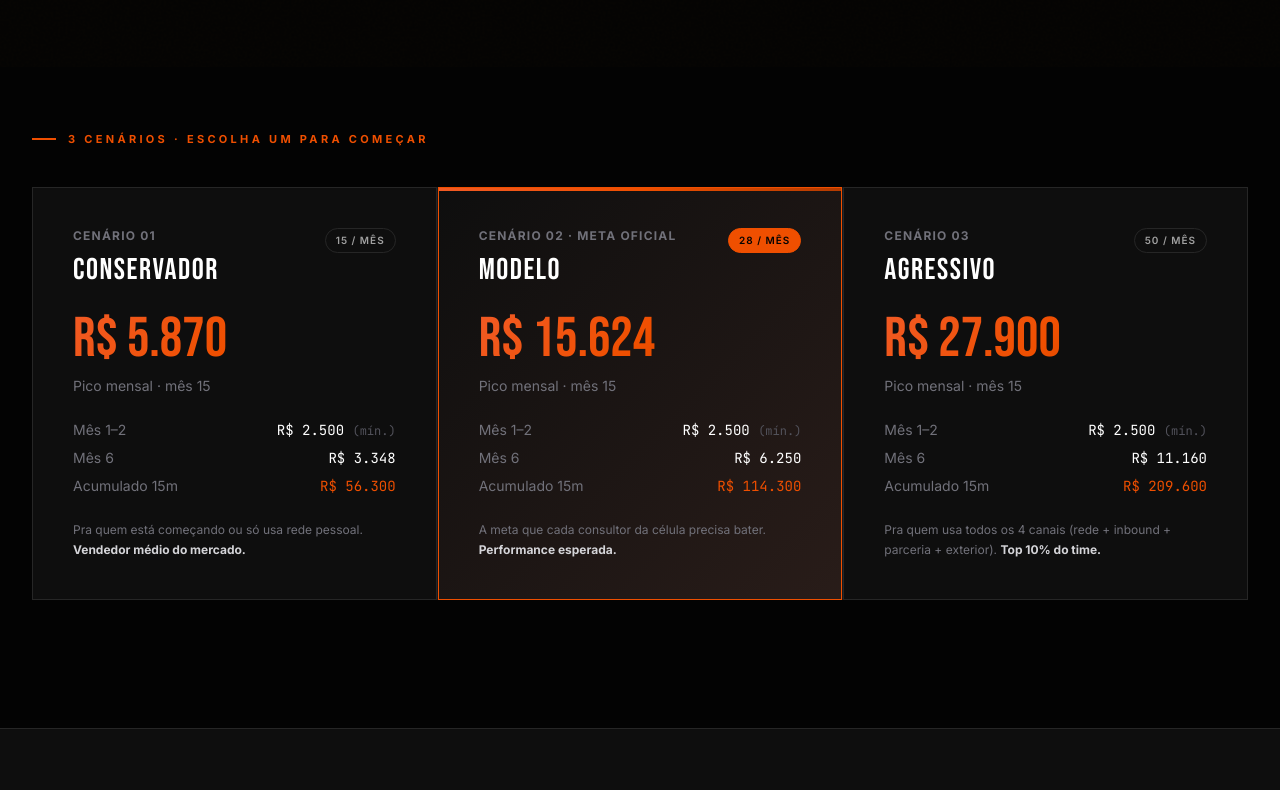
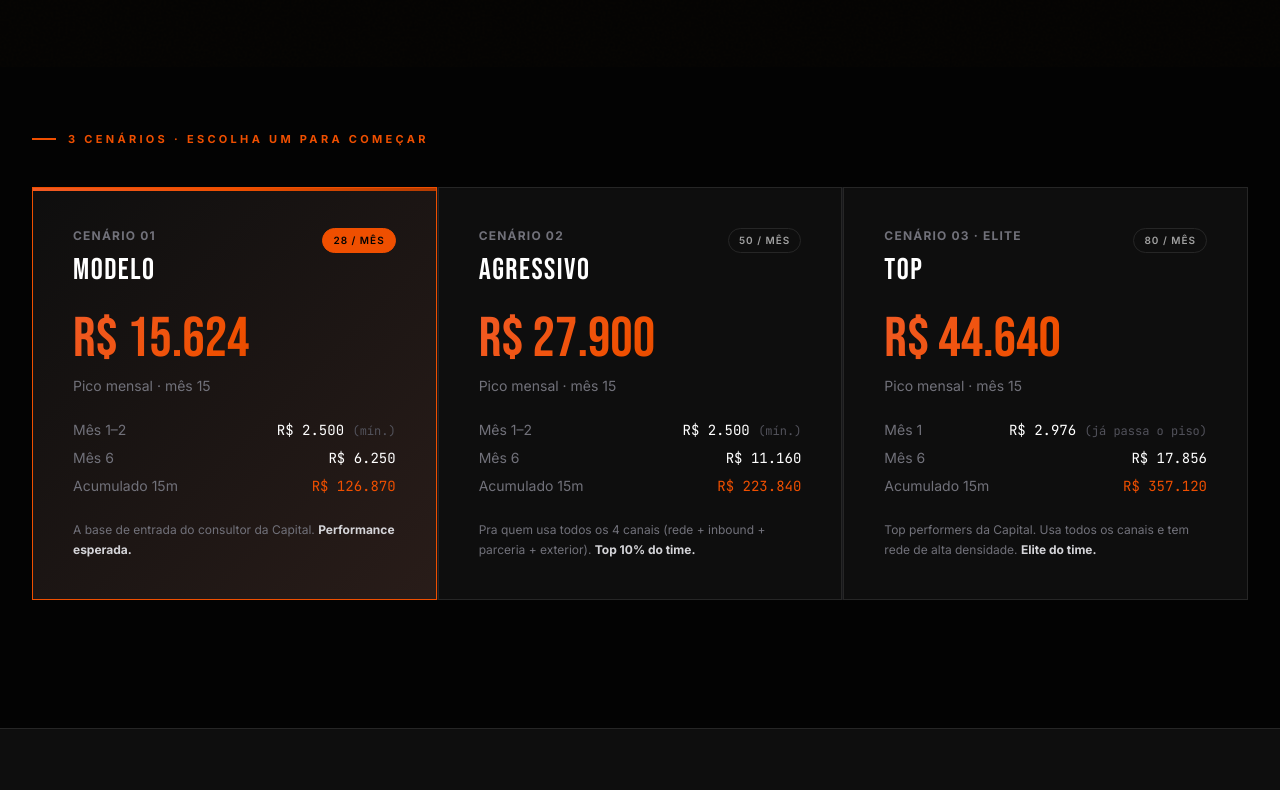
Before and after one commit to pofazze/capital-concreto-dday-14maio, a plain HTML site: page calculadora-ganhos.html in a window 1280 px wide. Shown: the part 437-1227 px from the top of the page. Drawn offline with nearby package versions, Linux system fonts and the light colour scheme.

Commit message:
cenarios: Modelo 28 / Agressivo 50 / Top 80 com valores recalculados pela formula
Co-Authored-By: Claude Opus 4.7 (1M context) <noreply@anthropic.com>

```diff
--- a/calculadora-ganhos.html
+++ b/calculadora-ganhos.html
@@ -274,39 +274,10 @@
     <div class="kicker mb-10">3 Cenários · Escolha um para começar</div>
 
     <div class="grid grid-cols-1 md:grid-cols-3 gap-px bg-zinc-900 mb-16">
-      <div class="card scenario-card p-10" data-contracts="15" data-name="Conservador">
+      <div class="card scenario-card p-10 active" data-contracts="28" data-name="Modelo">
         <div class="flex justify-between items-start mb-6">
           <div>
             <div class="text-xs text-zinc-500 uppercase tracking-widest mb-2 font-bold">Cenário 01</div>
-            <h3 class="display text-3xl tracking-wider">CONSERVADOR</h3>
-          </div>
-          <span class="pill">15 / mês</span>
-        </div>
-        <div class="stat orange-grad mb-2">R$ 5.870</div>
-        <p class="text-zinc-500 text-sm mb-6">Pico mensal · mês 15</p>
-        <div class="space-y-2 text-sm">
-          <div class="flex justify-between">
-            <span class="text-zinc-500">Mês 1–2</span>
-            <span class="mono">R$ 2.500 <span class="text-zinc-600 text-xs">(mín.)</span></span>
-          </div>
-          <div class="flex justify-between">
-            <span class="text-zinc-500">Mês 6</span>
-            <span class="mono">R$ 3.348</span>
-          </div>
-          <div class="flex justify-between">
-            <span class="text-zinc-500">Acumulado 15m</span>
-            <span class="mono orange">R$ 56.300</span>
-          </div>
-        </div>
-        <p class="text-xs text-zinc-500 mt-6 leading-relaxed">
-          Pra quem está começando ou só usa rede pessoal. <strong class="text-zinc-300">Vendedor médio do mercado.</strong>
-        </p>
-      </div>
-
-      <div class="card scenario-card p-10 active" data-contracts="28" data-name="Modelo">
-        <div class="flex justify-between items-start mb-6">
-          <div>
-            <div class="text-xs text-zinc-500 uppercase tracking-widest mb-2 font-bold">Cenário 02 · Meta oficial</div>
             <h3 class="display text-3xl tracking-wider">MODELO</h3>
           </div>
           <span class="pill active">28 / mês</span>
@@ -324,18 +295,18 @@
           </div>
           <div class="flex justify-between">
             <span class="text-zinc-500">Acumulado 15m</span>
-            <span class="mono orange">R$ 114.300</span>
+            <span class="mono orange">R$ 126.870</span>
           </div>
         </div>
         <p class="text-xs text-zinc-500 mt-6 leading-relaxed">
-          A meta que cada consultor da célula precisa bater. <strong class="text-zinc-300">Performance esperada.</strong>
+          A base de entrada do consultor da Capital. <strong class="text-zinc-300">Performance esperada.</strong>
         </p>
       </div>
 
       <div class="card scenario-card p-10" data-contracts="50" data-name="Agressivo">
         <div class="flex justify-between items-start mb-6">
           <div>
-            <div class="text-xs text-zinc-500 uppercase tracking-widest mb-2 font-bold">Cenário 03</div>
+            <div class="text-xs text-zinc-500 uppercase tracking-widest mb-2 font-bold">Cenário 02</div>
             <h3 class="display text-3xl tracking-wider">AGRESSIVO</h3>
           </div>
           <span class="pill">50 / mês</span>
@@ -353,11 +324,40 @@
           </div>
           <div class="flex justify-between">
             <span class="text-zinc-500">Acumulado 15m</span>
-            <span class="mono orange">R$ 209.600</span>
+            <span class="mono orange">R$ 223.840</span>
           </div>
         </div>
         <p class="text-xs text-zinc-500 mt-6 leading-relaxed">
           Pra quem usa todos os 4 canais (rede + inbound + parceria + exterior). <strong class="text-zinc-300">Top 10% do time.</strong>
+        </p>
+      </div>
+
+      <div class="card scenario-card p-10" data-contracts="80" data-name="Top">
+        <div class="flex justify-between items-start mb-6">
+          <div>
+            <div class="text-xs text-zinc-500 uppercase tracking-widest mb-2 font-bold">Cenário 03 · Elite</div>
+            <h3 class="display text-3xl tracking-wider">TOP</h3>
+          </div>
+          <span class="pill">80 / mês</span>
+        </div>
+        <div class="stat orange-grad mb-2">R$ 44.640</div>
+        <p class="text-zinc-500 text-sm mb-6">Pico mensal · mês 15</p>
+        <div class="space-y-2 text-sm">
+          <div class="flex justify-between">
+            <span class="text-zinc-500">Mês 1</span>
+            <span class="mono">R$ 2.976 <span class="text-zinc-600 text-xs">(já passa o piso)</span></span>
+          </div>
+          <div class="flex justify-between">
+            <span class="text-zinc-500">Mês 6</span>
+            <span class="mono">R$ 17.856</span>
+          </div>
+          <div class="flex justify-between">
+            <span class="text-zinc-500">Acumulado 15m</span>
+            <span class="mono orange">R$ 357.120</span>
+          </div>
+        </div>
+        <p class="text-xs text-zinc-500 mt-6 leading-relaxed">
+          Top performers da Capital. Usa todos os canais e tem rede de alta densidade. <strong class="text-zinc-300">Elite do time.</strong>
         </p>
       </div>
     </div>
```
